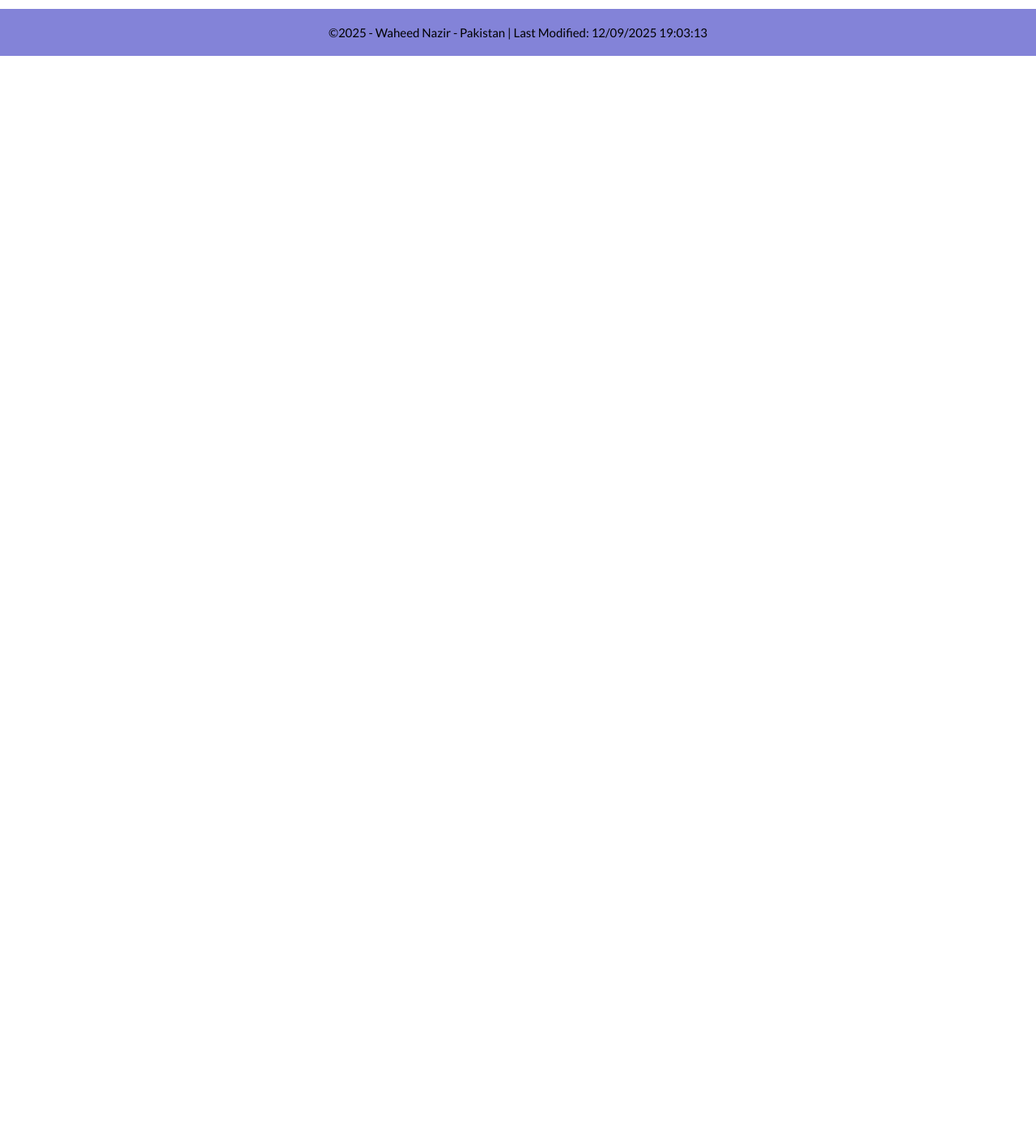
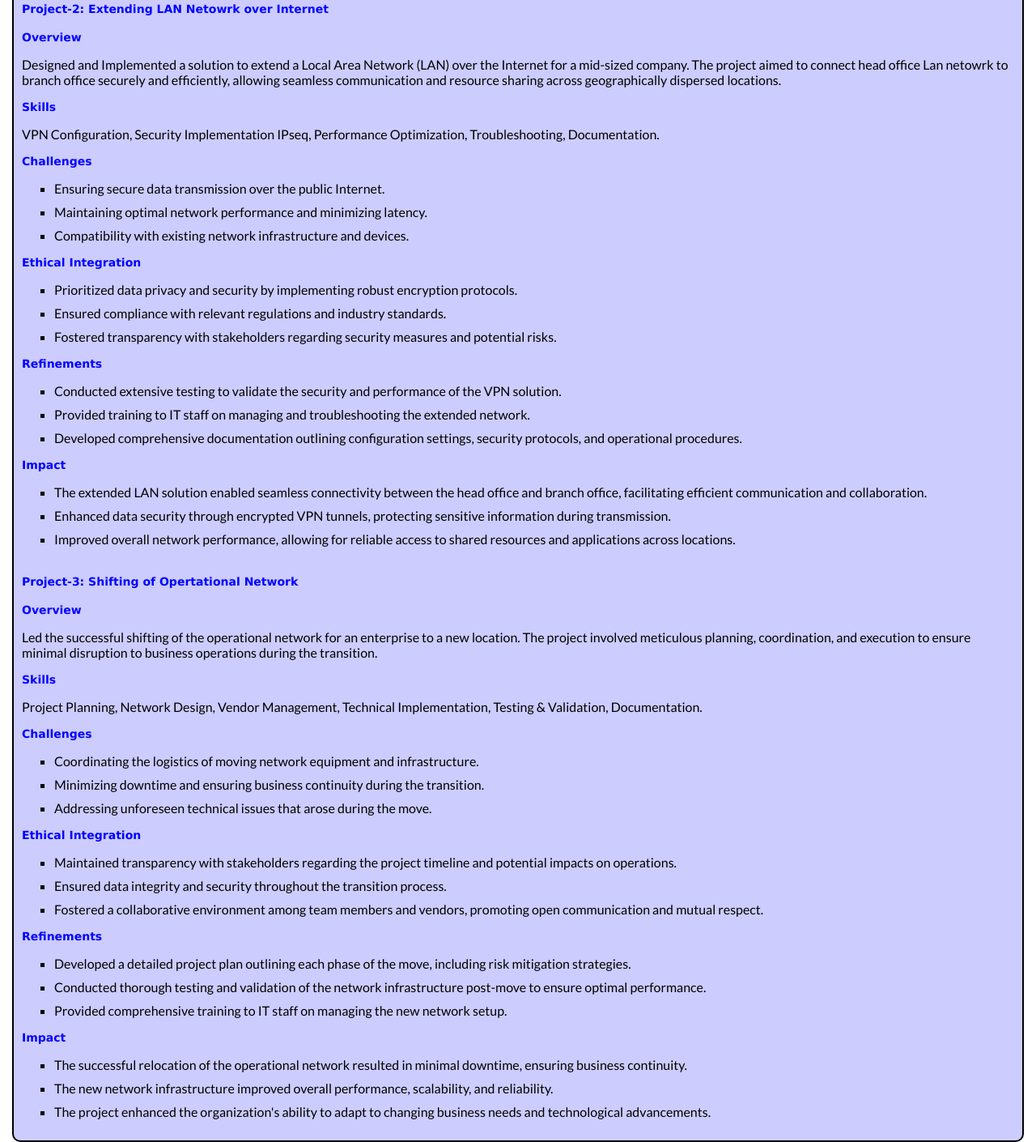
Before and after one commit to waheednazeer/waheednazeer.github.io, a plain HTML site: page fp.html in a window 1280 px wide. Shown: the part 2054-3464 px from the top of the page at 81% size. Before the commit the page ends 2123 px from the top, so only its background shows below. Drawn offline with Linux system fonts and the light colour scheme.

Commit message:
fp projects

```diff
--- a/fp.html
+++ b/fp.html
@@ -206,8 +206,148 @@
                     positioning the organization for future growth and technological advancements.
                 </li>
             </ul>
+
+            <br>
+            <h5>Project-2: Extending LAN Netowrk over Internet</h5>
+            <br>
+            <h5>Overview</h5>
+            <p>
+                Designed and Implemented a solution to extend a Local Area Network (LAN) over the
+                Internet for a mid-sized company. The project aimed to connect head office Lan netowrk to branch office
+                securely and efficiently, allowing seamless communication and resource sharing across
+                geographically dispersed locations.
+            </p>
+        <h5>Skills</h5>
+        <p>
+            VPN Configuration, Security Implementation IPseq, Performance Optimization,
+            Troubleshooting, Documentation.
+        </p>
+        <h5>Challenges</h5>
+        <ul>
+            <li>
+                Ensuring secure data transmission over the public Internet.
+            </li>
+            <li>
+                Maintaining optimal network performance and minimizing latency.
+            </li>
+            <li>
+                Compatibility with existing network infrastructure and devices.
+            </li>
+        </ul>
+        <h5>Ethical Integration</h5>
+
+        <ul>
+            <li>
+                Prioritized data privacy and security by implementing robust encryption protocols.
+            </li>
+            <li>
+                Ensured compliance with relevant regulations and industry standards.
+            </li>
+            <li>
+                Fostered transparency with stakeholders regarding security measures and potential risks.
+            </li>
+        </ul>
+        <h5>Refinements</h5>
+        <ul>
+            <li>
+                Conducted extensive testing to validate the security and performance of the VPN solution.
+            </li>
+            <li>
+                Provided training to IT staff on managing and troubleshooting the extended network.
+            </li>
+            <li>
+                Developed comprehensive documentation outlining configuration settings,
+                security protocols, and operational procedures.
+            </li>
+        </ul>
+        <h5>Impact</h5>
+        <ul>
+            <li>
+                The extended LAN solution enabled seamless connectivity between the head office
+                and branch office, facilitating efficient communication and collaboration.
+            </li>
+            <li>
+                Enhanced data security through encrypted VPN tunnels, protecting sensitive information
+                during transmission.
+            </li>
+            <li>
+                Improved overall network performance, allowing for reliable access to shared resources
+                and applications across locations.
+            </li>
+        </ul>
+        <br>
+        <h5>Project-3: Shifting of Opertational Network</h5>
+        <br>
+        <h5>Overview</h5>
+        <p>
+            Led the successful shifting of the operational network for an enterprise
+            to a new location. The project involved meticulous planning, coordination,
+            and execution to ensure minimal disruption to business operations during the transition.
+        </p>
+        <h5>Skills</h5>
+        <p>
+            Project Planning, Network Design, Vendor Management, Technical Implementation,
+            Testing & Validation, Documentation.
+        </p>
+        <h5>Challenges</h5>
+        <ul>
+            <li>
+                Coordinating the logistics of moving network equipment and infrastructure.
+            </li>
+            <li>
+                Minimizing downtime and ensuring business continuity during the transition.
+            </li>
+            <li>
+                Addressing unforeseen technical issues that arose during the move.
+            </li>
+        </ul>
+        <h5>Ethical Integration</h5>
+        <ul>
+            <li>
+                Maintained transparency with stakeholders regarding the project timeline
+                and potential impacts on operations.
+            </li>
+            <li>
+                Ensured data integrity and security throughout the transition process.
+            </li>
+            <li>
+                Fostered a collaborative environment among team members and vendors,
+                promoting open communication and mutual respect.
+            </li>
+        </ul>
+        <h5>Refinements</h5>
+        <ul>
+            <li>
+                Developed a detailed project plan outlining each phase of the move,
+                including risk mitigation strategies.
+            </li>
+            <li>
+                Conducted thorough testing and validation of the network infrastructure
+                post-move to ensure optimal performance.
+            </li>
+            <li>
+                Provided comprehensive training to IT staff on managing the new network setup.
+            </li>
+        </ul>
+        <h5>Impact</h5>
+        <ul>
+            <li>
+                The successful relocation of the operational network resulted in minimal
+                downtime, ensuring business continuity.
+            </li>
+            <li>
+                The new network infrastructure improved overall performance, scalability,
+                and reliability.
+            </li>
+            <li>
+                The project enhanced the organization's ability to adapt to changing business
+                needs and technological advancements.
+            </li>
+        </ul>
+
         </div>
        </div>
+
 
     </main>
 
```
